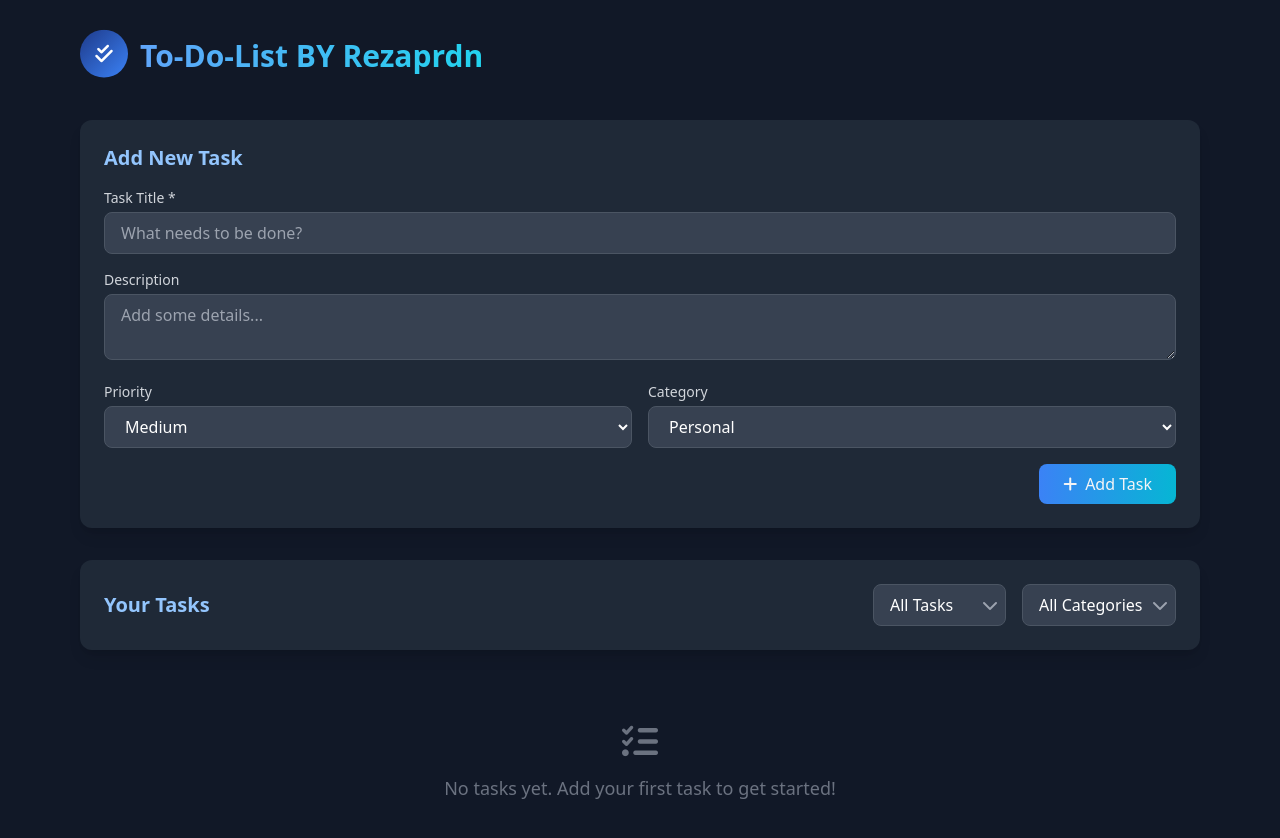
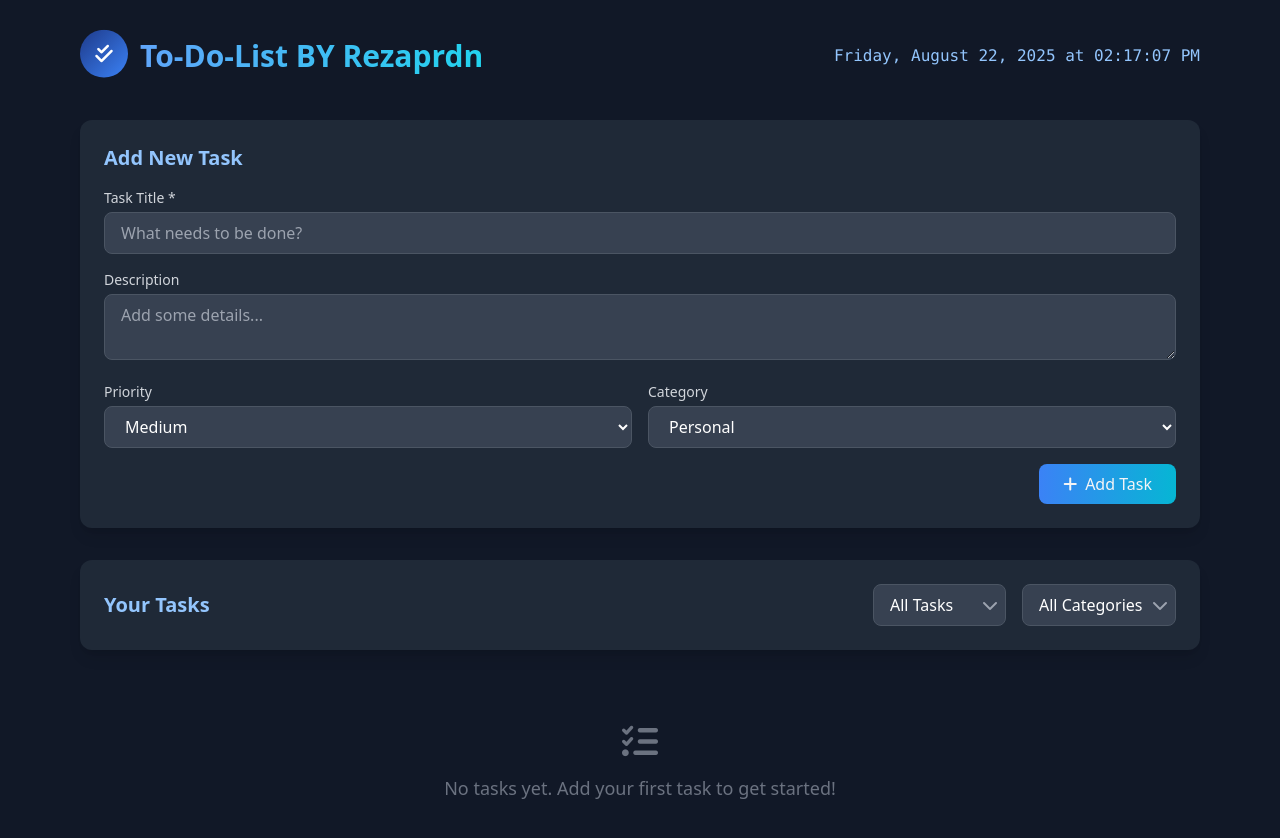
Before and after one commit to Revou-Coding-Camp/codingcamp-18-aug-25-Rezaprdn, a plain HTML site: page index.html in a window 1280 px wide. Drawn offline with nearby package versions, Linux system fonts and the light colour scheme.

Commit message:
Update index.html

```diff
--- a/index.html
+++ b/index.html
@@ -60,6 +60,10 @@
                 <h1 class="text-3xl font-bold bg-clip-text text-transparent bg-gradient-to-r from-blue-400 to-cyan-400">
                     To-Do-List BY Rezaprdn
                 </h1>
+            </div>
+             <div class="text-right">
+                <div id="currentDateTime" class="text-blue-300 font-mono"></div>
+                <div class="text-sm text-gray-400"></div>
             </div>
         </header>
 
```
